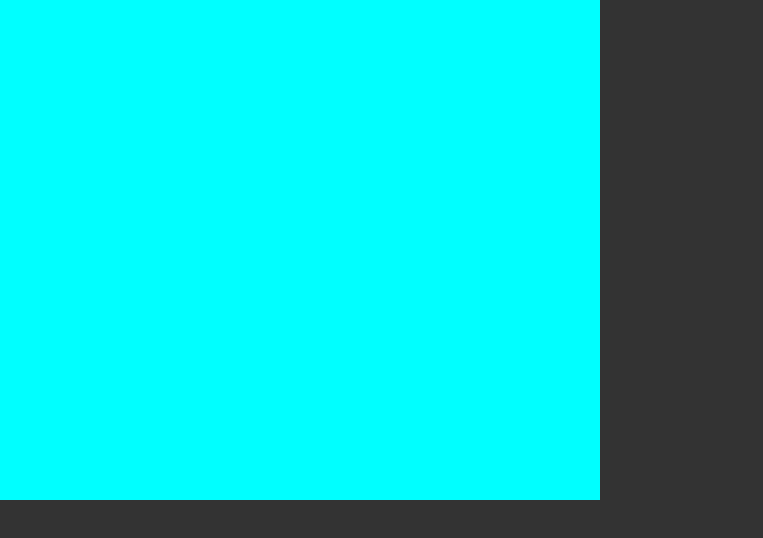
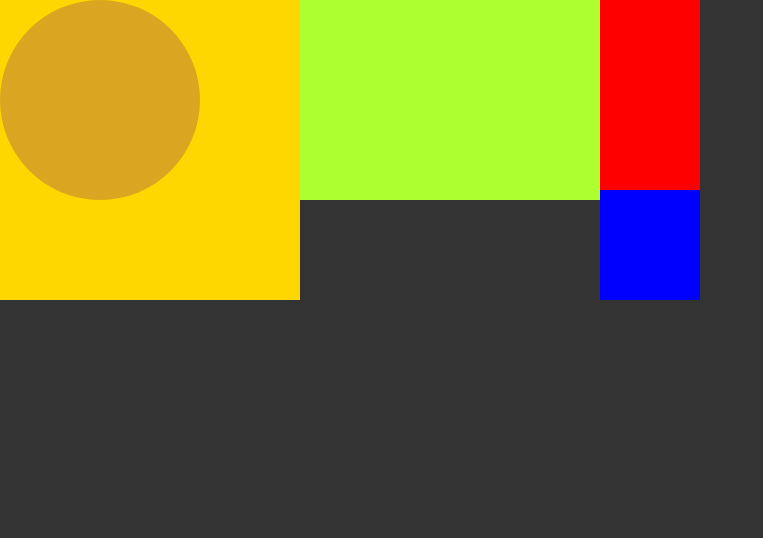
Before and after one commit to Gitros/html-css-rwd-udemy, a plain HTML site: page index.html in a window 1280 px wide. Shown: the whole page, without its empty margins (0-763 px from the left). Drawn offline with Linux system fonts and the light colour scheme.

Commit message:
box + css

```diff
--- a/index.html
+++ b/index.html
@@ -14,7 +14,15 @@
 </head>
 
 <body>
-	<div class="box"></div>
+	<div class="box-1">
+		<div class="circle"></div>
+	</div>
+
+	<div class="box-2"></div>
+
+	<div class="box-3">
+		<div class="inside"></div>
+	</div>
 </body>
 
 </html>
--- a/style.css
+++ b/style.css
@@ -12,12 +12,37 @@ body {
 	font-family: 'Comfortaa', cursive;
 	background-color: #333;
 	color: #fff;
+	display: flex;
 }
-.box {
-	max-width: 600px;
-	min-width: 500px;
-	width: 100%;
 
-	height: 500px;
-	background-color: aqua;
+.box-1 {
+	width: 300px;
+	height: 300px;
+	background-color: gold;
+	position: absolute;
 }
+
+.circle {
+	width: 200px;
+	height: 200px;
+	background-color: goldenrod;
+	border-radius: 100px;
+}
+
+.box-2 {
+	width: 600px;
+	height: 200px;
+	background-color: greenyellow;
+}
+
+.box-3 {
+	width: 100px;
+	height: 300px;
+	background-color: blue;
+}
+
+.inside {
+	width: 100px;
+	height: 190px;
+	background-color: red;
+}
```
